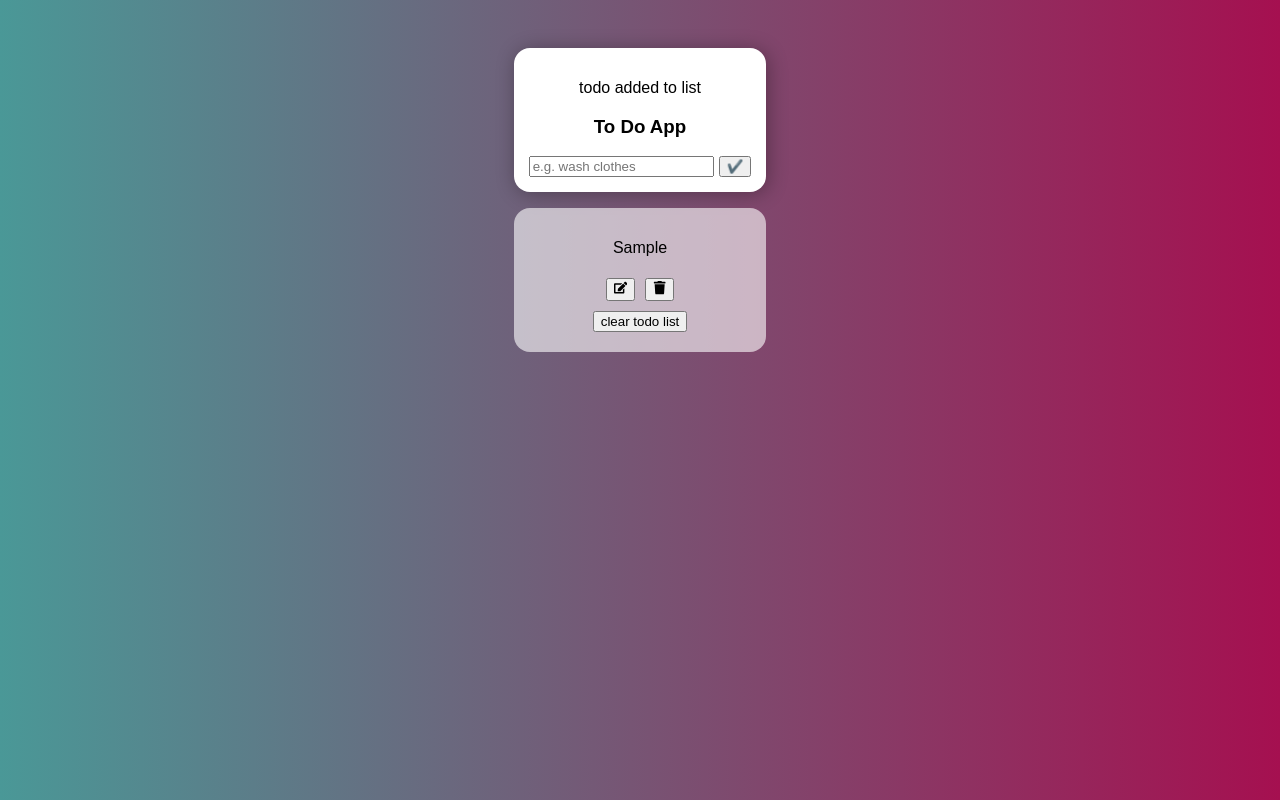
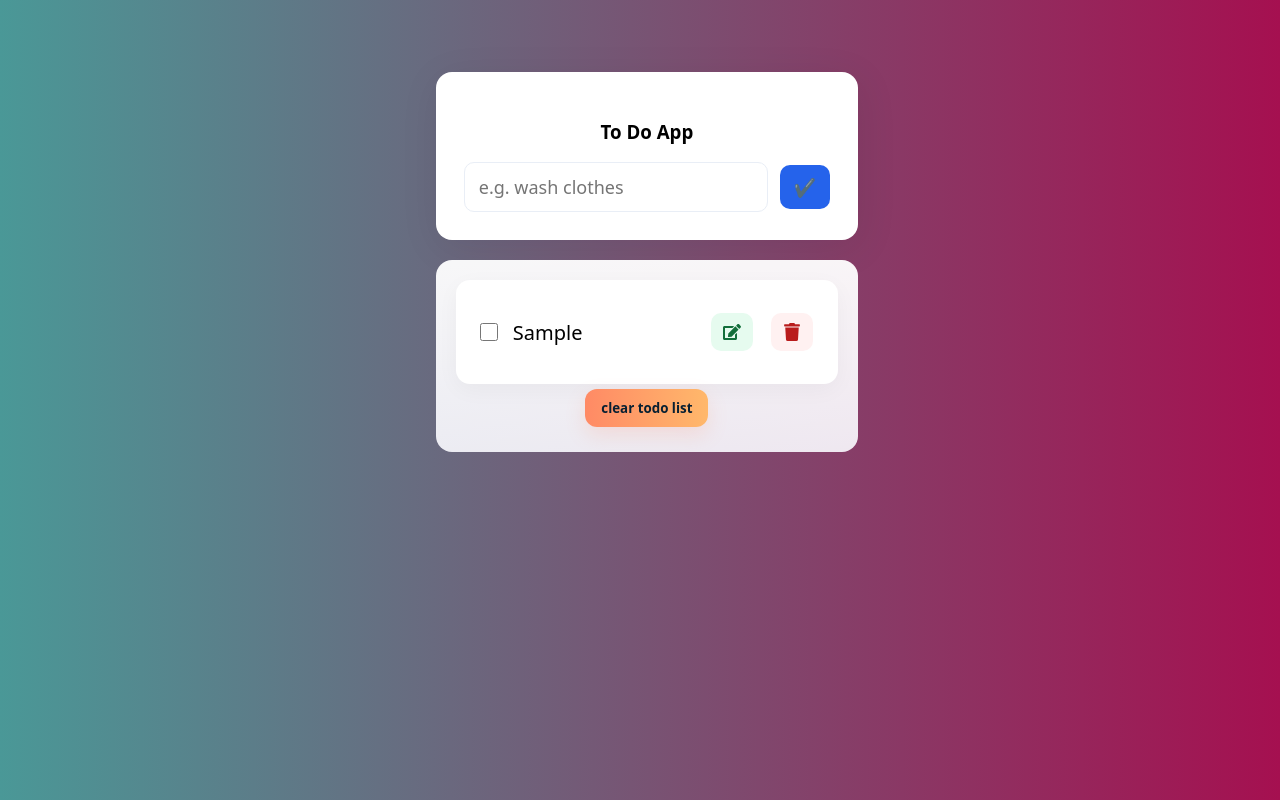
Before and after one commit to NisooJadhav/react-todo, a React (Create React App) app: page / in a window 1280 px wide. Both pictures are taken after typing "Sample" into the empty fields and a click on the button "✔️". Built offline with nearby package versions, Linux system fonts and the light colour scheme; a web font is replaced by a local one.

Commit message:
UI: enlarge todo cards, add checkboxes, kids-friendly styling, toasts, and cleanup.

```diff
--- a/src/App.js
+++ b/src/App.js
@@ -3,7 +3,7 @@ import './index.css';
 import List from './List';
 import Alert from './Alert';
 import './Randombg'
-import { FaEdit, FaTrash } from 'react-icons/fa'
+import { FaEdit } from 'react-icons/fa'
 
 const getLocalStorage = () => {
   let list = localStorage.getItem('list')
@@ -21,17 +21,15 @@ export default function App() {
   const [isEditing, setIsEditing] = useState(false);
   const [editId, setEditId] = useState(null);
   const [alert, setAlert] = useState({ show: false, msg: '', type: '' });
+  const [toast, setToast] = useState({ show: false, msg: '' });
 
-  // will handle submit event
   const handleSubmit = (e) => {
     e.preventDefault()
 
     if (!name) {
-      // display alert
       showAlert(true, 'danger', 'please enter proper todo')
     }
     else if (name && isEditing) {
-      // deal with edit
       setList(list.map((todo) => {
         if (todo.id === editId) {
           return { ...todo, title: name }
@@ -45,12 +43,19 @@ export default function App() {
       showAlert(true, 'success', 'todo updated')
     }
     else {
-      // display alert
-      showAlert(true, 'success', 'todo added to list')
-      const newTodo = { id: new Date().getTime().toString(), title: name }
+      const newTodo = { id: new Date().getTime().toString(), title: name, completed: false }
       setList([...list, newTodo])
       setName('')
     }
+  }
+
+  const toggleComplete = (id) => {
+    setList(list.map((todo) => {
+      if (todo.id === id) {
+        return { ...todo, completed: !todo.completed }
+      }
+      return todo
+    }))
   }
 
   const showAlert = (show = false, type = '', msg = "") => {
@@ -58,13 +63,15 @@ export default function App() {
   }
 
   const clearList = () => {
-    showAlert(true, 'danger', 'cleared to do list')
     setList([])
+    setToast({ show: true, msg: 'Todo list cleared' })
+    setTimeout(() => setToast({ show: false, msg: '' }), 3000)
   }
 
   const removeTodo = (id) => {
-    showAlert(true, 'danger', 'todo removed')
     setList(list.filter((todo) => todo.id !== id))
+    setToast({ show: true, msg: 'Todo removed' })
+    setTimeout(() => setToast({ show: false, msg: '' }), 3000)
   }
 
   const editTodo = (id) => {
@@ -78,11 +85,12 @@ export default function App() {
   useEffect(() => {
     localStorage.setItem('list', JSON.stringify(list))
 
-  },/*every time list change it will use local storage*/[list])
+  },[list])
 
   return (
     <div className="App">
       <section className="section-center">
+        {toast.show && <div className="toast">{toast.msg}</div>}
         <form action="" className='todo-form' onSubmit={handleSubmit}>
           {alert.show && <Alert {...alert} removeAlert={showAlert} list={list} />}
           <h3>To Do App</h3>
@@ -98,8 +106,7 @@ export default function App() {
 
         {list.length > 0 && (
           <div className='todo-container'>
-            {/* todo prop below */}
-            <List todos={list} removeTodo={removeTodo} editTodo={editTodo} />
+              <List todos={list} removeTodo={removeTodo} editTodo={editTodo} toggleComplete={toggleComplete} />
             <button className='clear-btn' onClick={clearList}>clear todo list</button>
           </div>
         )}
--- a/src/List.js
+++ b/src/List.js
@@ -1,16 +1,16 @@
 import React from 'react';
 import { FaEdit, FaTrash } from 'react-icons/fa'
 
-// passing todos prop
-// todos = all todo
-// removeTodo = to remove particular todo
-const List = ({ todos, removeTodo, editTodo }) => {
+const List = ({ todos, removeTodo, editTodo, toggleComplete }) => {
     return (
         <div className='todo'>
             {todos.map((todo) => {
-                const { id, title } = todo
-                return <article key={id} className="todo-todo">
-                    <p className='title'>{title}</p>
+                const { id, title, completed } = todo
+                return <article key={id} className={`todo-todo ${completed ? 'completed' : ''}`}>
+                    <div className="left">
+                        <input type="checkbox" className="todo-checkbox" checked={!!completed} onChange={() => toggleComplete(id)} />
+                        <p className='title'>{title}</p>
+                    </div>
 
                     <div className='btn-container'>
                         <button type='button' className='edit-btn' onClick={() => editTodo(id)}><FaEdit/></button>
--- a/src/index.css
+++ b/src/index.css
@@ -7,6 +7,8 @@
   font-display: swap;
   font-style: normal;
 }
+
+@import url('https://fonts.googleapis.com/css2?family=Poppins:wght@300;400;600;700&display=swap');
 
 .App {
   text-align: center;
@@ -20,12 +22,16 @@ body {
   margin: 0;
   padding: 0;
 
-  font-family: 'satoshi', sans-serif;
+  font-family: 'Poppins', system-ui, -apple-system, 'Segoe UI', Roboto, 'Helvetica Neue', Arial;
 
   -webkit-font-smoothing: antialiased;
   -moz-osx-font-smoothing: grayscale;
+  background-color: #a8e6ff;
+  background-image: url('./kid-bg.svg');
+  background-repeat: no-repeat;
+  background-position: center top;
   background-size: cover;
-  background-repeat: no-repeat;
+  background-attachment: fixed;
 }
 
 code {
@@ -33,33 +39,62 @@ code {
     monospace;
 }
 
+.section-center {
+  width: 95%;
+  max-width: 980px;
+  padding: 32px 18px;
+}
+
 form {
-  margin-top: 3rem;
+  margin-top: 2.5rem;
   background: white;
-  padding: 15px;
+  padding: 28px;
   border-radius: 1rem;
-  box-shadow: 2px 2px 20px #00000050;
-  font-family: 'satoshi', sans-serif;
+  box-shadow: 2px 8px 40px rgba(2,6,23,0.08);
 }
 
 input {
-  font-family: 'satoshi', sans-serif;
+  font-family: inherit;
 }
 
 button {
-  font-family: 'satoshi', sans-serif;
+  font-family: inherit;
+}
+
+.form-control {
+  display: flex;
+  gap: 12px;
+  align-items: center;
+}
+
+.form-control .todo {
+  flex: 1 1 auto;
+  padding: 12px 14px;
+  font-size: 18px;
+  border-radius: 10px;
+  border: 1px solid #e9eef6;
+  box-shadow: inset 0 1px 0 rgba(255,255,255,0.6);
 }
 
 .submit-btn {
-  margin-left: 5px;
+  padding: 10px 14px;
+  border-radius: 10px;
+  font-size: 18px;
+  margin-left: 0;
+  background: #2563eb;
+  color: white;
+  border: none;
+  cursor: pointer;
 }
 
+.submit-btn:hover { filter: brightness(.96); }
+
 .todo-container {
-  margin-top: 1rem;
-  background: #ffffff99;
+  margin-top: 1.25rem;
+  background: linear-gradient(180deg, rgba(255,255,255,0.95), rgba(250,250,255,0.9));
   border-radius: 1rem;
-  padding: 15px;
-  font-family: 'satoshi', sans-serif;
+  padding: 20px;
+  max-width: 100%;
 }
 
 .todo-container:hover {
@@ -68,6 +103,116 @@ button {
 
 .todo-container button {
   margin: 5px
+}
+
+
+.clear-btn {
+  display: inline-block;
+  padding: 10px 16px;
+  background: linear-gradient(90deg,#ff8a65,#ffb86b);
+  color: #082032;
+  border: none;
+  border-radius: 12px;
+  box-shadow: 0 8px 20px rgba(255,139,101,0.18);
+  font-weight: 600;
+  cursor: pointer;
+  transition: transform .12s ease, box-shadow .12s ease;
+}
+.clear-btn:hover { transform: translateY(-3px); box-shadow: 0 12px 30px rgba(255,139,101,0.22); }
+
+
+.toast {
+  position: fixed;
+  right: 22px;
+  top: 22px;
+  background: linear-gradient(180deg,#ffffff,#fff9f2);
+  color: #0b1220;
+  padding: 12px 16px;
+  border-radius: 12px;
+  box-shadow: 0 10px 30px rgba(2,6,23,0.12);
+  border-left: 6px solid #ff8a65;
+  font-weight: 600;
+  z-index: 9999;
+  transform: translateY(-6px);
+  animation: toast-in .28s ease forwards;
+}
+
+@keyframes toast-in { from { opacity: 0; transform: translateY(-12px); } to { opacity: 1; transform: translateY(0); } }
+
+.todo {
+  display: flex;
+  flex-direction: column;
+  gap: 12px;
+  align-items: stretch;
+}
+
+.todo {
+  width: 100%;
+}
+
+.todo .todo-todo {
+  display: flex;
+  align-items: center;
+  justify-content: space-between;
+  background: #ffffff;
+  padding: 18px 20px;
+  border-radius: 14px;
+  box-shadow: 0 6px 22px rgba(2,6,23,0.04);
+  font-size: 20px;
+  min-height: 68px;
+  transition: transform .12s ease, box-shadow .12s ease;
+}
+
+.todo .todo-todo:hover {
+  transform: translateY(-3px);
+  box-shadow: 0 8px 24px rgba(17,24,39,0.08);
+}
+
+.todo .title {
+  margin: 0;
+  font-size: 20px;
+  text-align: left;
+  word-break: break-word;
+}
+
+.btn-container {
+  display: flex;
+  gap: 8px;
+}
+
+.edit-btn, .delete-btn {
+  border: none;
+  background: #f1f5f9;
+  padding: 10px 12px;
+  border-radius: 10px;
+  cursor: pointer;
+  display: inline-flex;
+  align-items: center;
+  justify-content: center;
+  font-size: 18px;
+}
+
+.edit-btn { background: #e6fbef; color: #136f3b; }
+.delete-btn { background: #fff1f1; color: #b91c1c; }
+
+.edit-btn:hover, .delete-btn:hover { filter: brightness(.95); }
+
+.todo-todo.completed .title {
+  text-decoration: line-through;
+  opacity: 0.6;
+}
+
+.todo-todo .left {
+  display: flex;
+  align-items: center;
+  gap: 12px;
+}
+
+.todo-checkbox {
+  width: 18px;
+  height: 18px;
+  accent-color: #2563eb;
+  cursor: pointer;
 }
 
 @media screen and (max-width:650px) {
```
Also changed, not shown: public/index.html (+0 -17 lines), src/kid-bg.svg (added), 1 other file (tests, documents, lock files or other folders).
